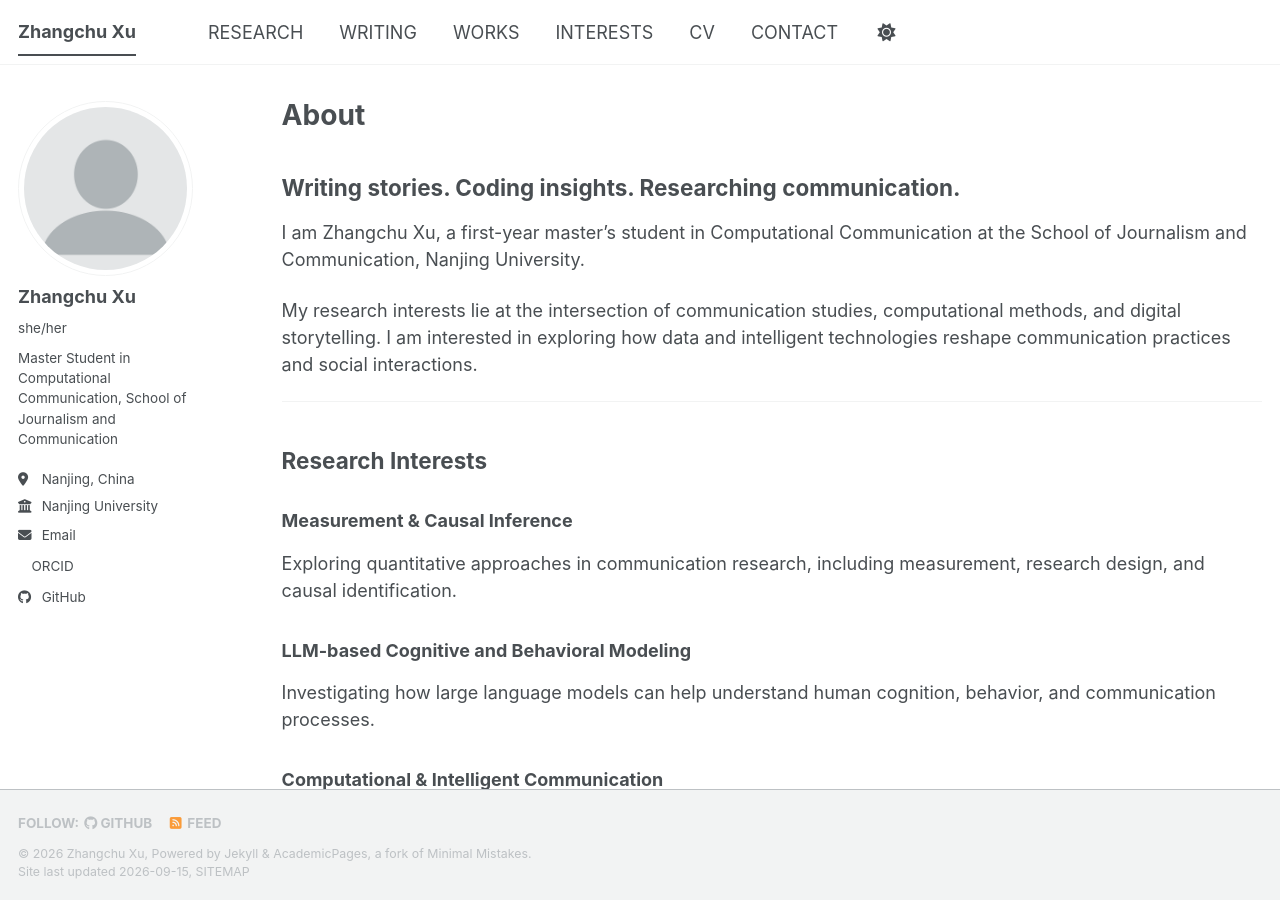
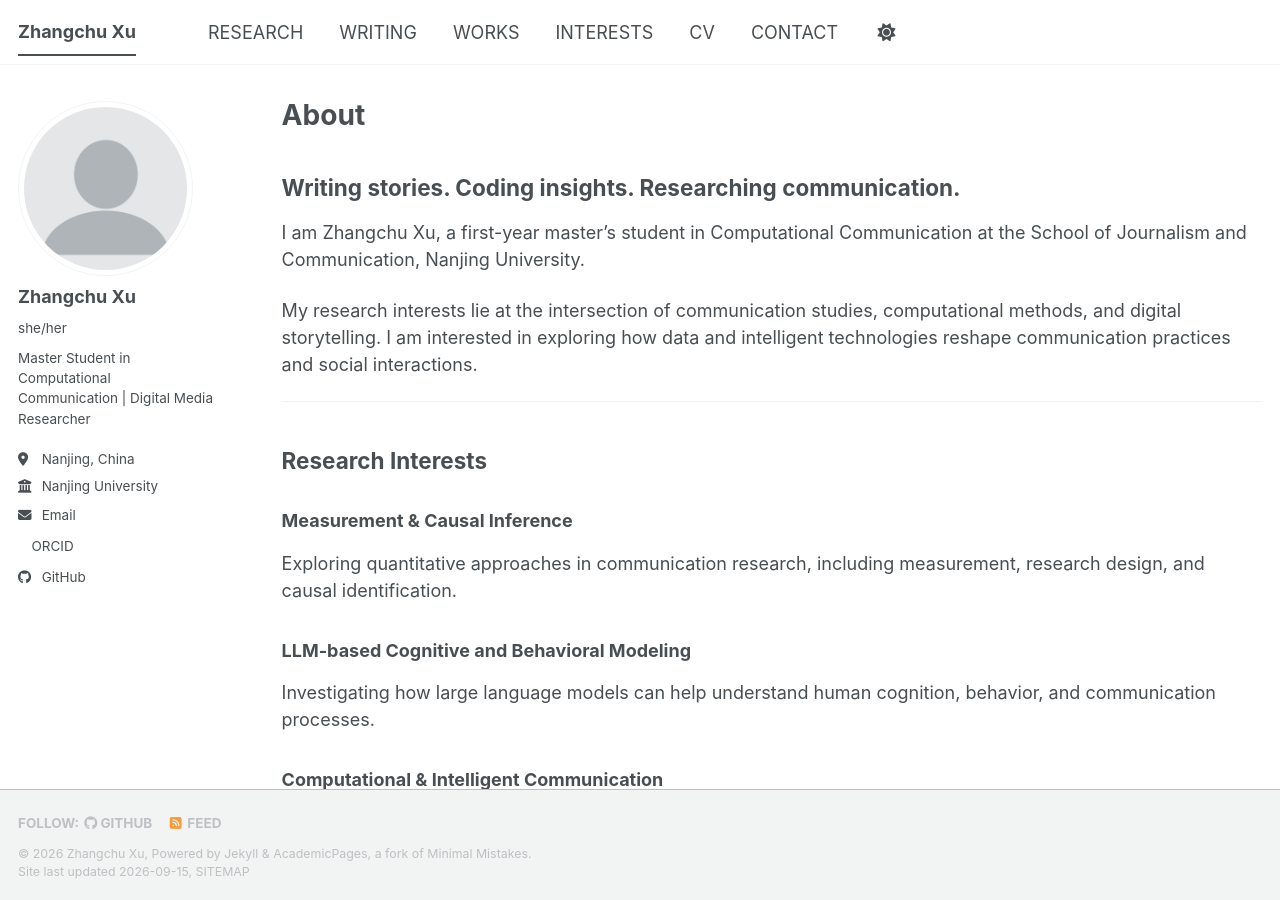
Before and after one commit to xuzhangchu0103/xuzhangchu0103.github.io, a Jekyll site: the page built from _pages/about.md, in a window 1280 px wide and 900 px high. Built offline with Jekyll 4.4.1, drawn with Linux system fonts in a browser that asks for light colours; a style sheet for code colours, icons or effects is not loaded.

Commit message:
Update bio in _config.yml for clarity

```diff
--- a/_config.yml
+++ b/_config.yml
@@ -26,7 +26,7 @@ author:
   avatar           : "profile.png"
   name             : "Zhangchu Xu"
   pronouns         : "she/her"
-  bio              : "Master Student in Computational Communication, School of Journalism and Communication"
+  bio              : "Master Student in Computational Communication | Digital Media Researcher"
   location         : "Nanjing, China"
   employer         : "Nanjing University"
   uri              : # URL
```
